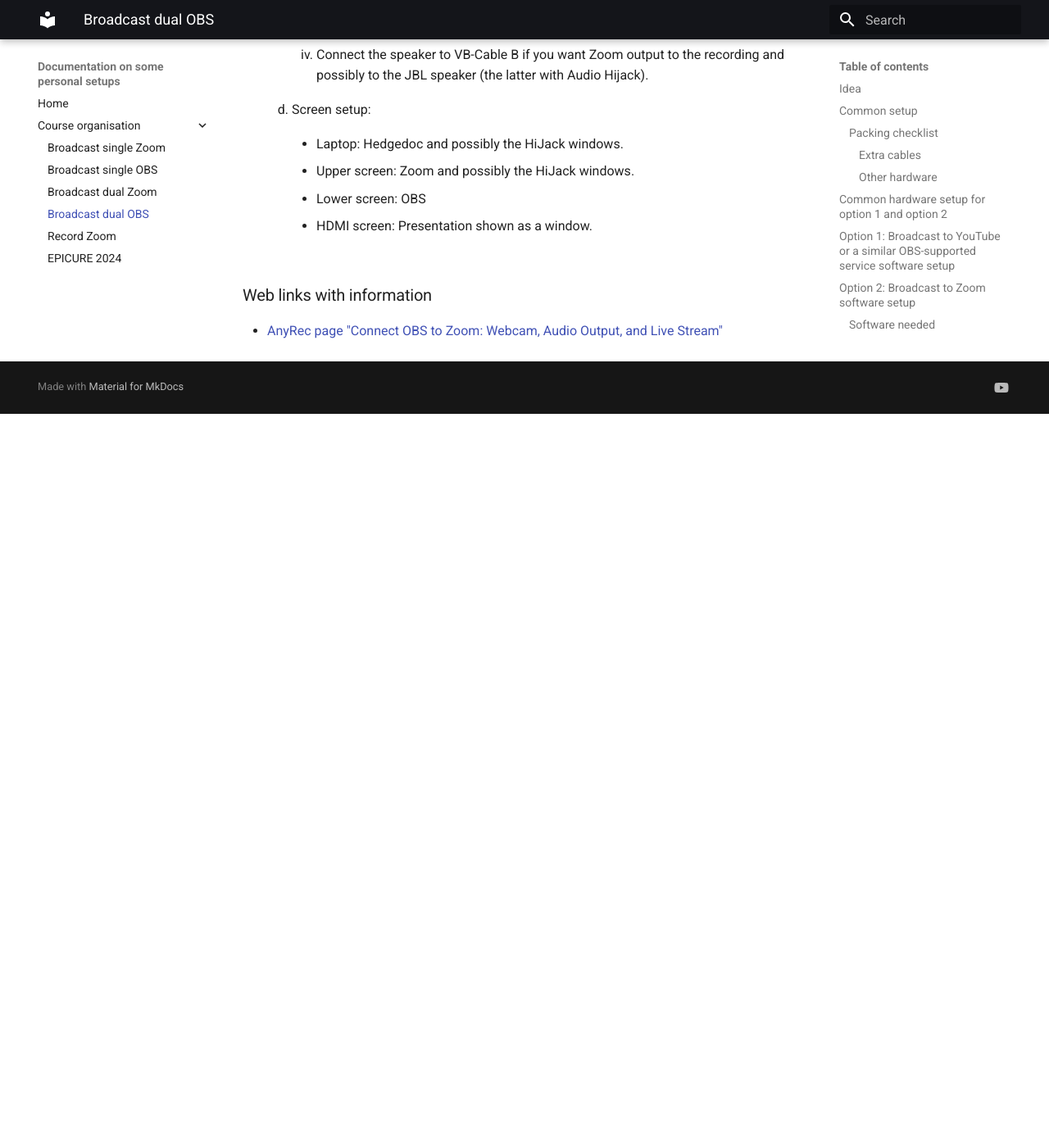
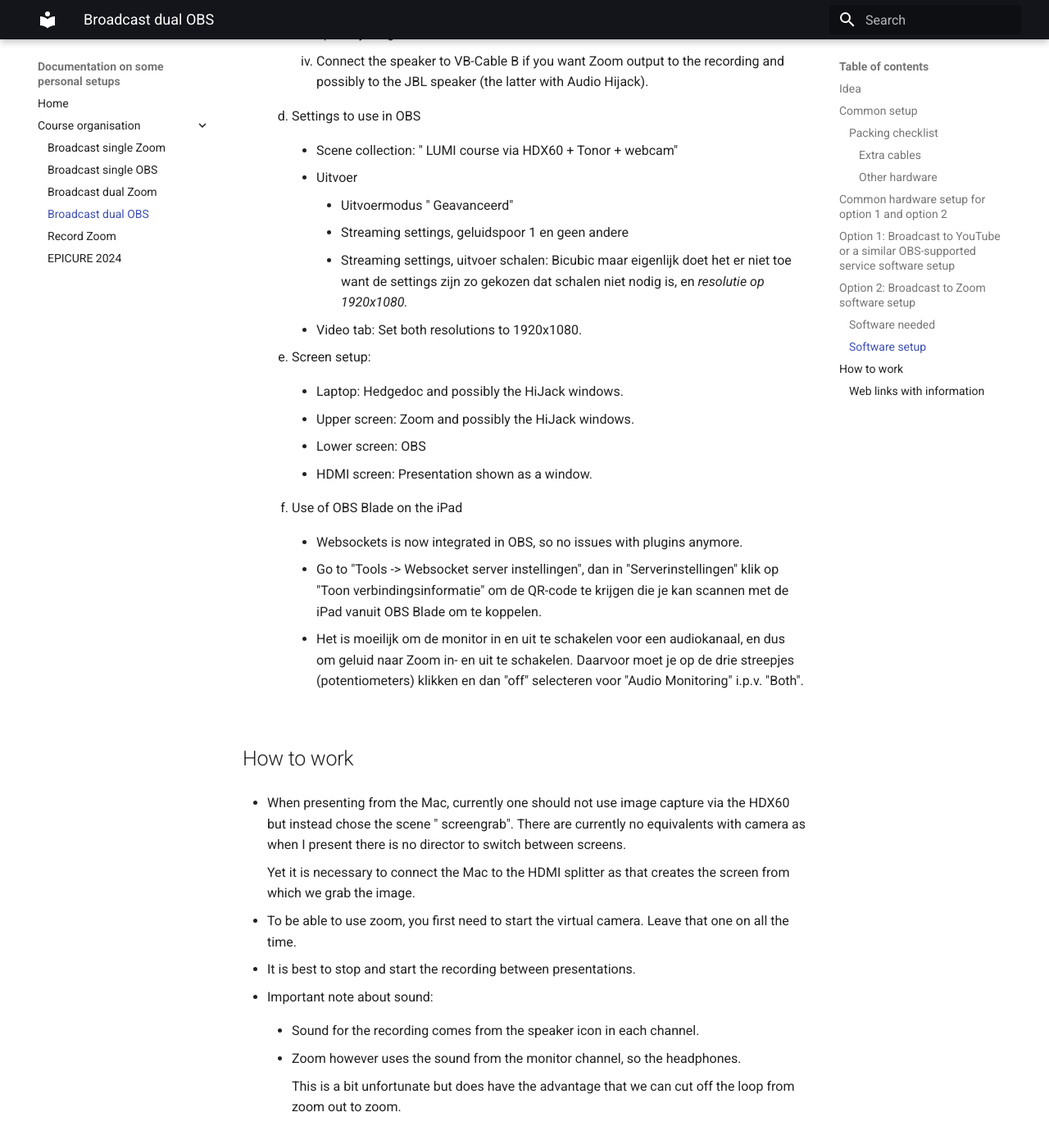
Before and after one commit to klust/PersonalSetupsDocs, an MkDocs documentation site: the page built from docs/Course_organisation/04_Dual_computers_OBS.md, in a window 1280 px wide and 1400 px high, scrolled down 4054 px. Shown: the top 1396 px of the window at 82% size. Built offline with MkDocs 1.6.1 and Material for MkDocs 9.7.7, drawn with Linux system fonts in a browser that asks for light colours; before the commit the page ends 4559 px from its top, so only the background shows below that.

Commit message:
Update on using OBS Blade.

```diff
--- a/docs/Course_organisation/04_Dual_computers_OBS.md
+++ b/docs/Course_organisation/04_Dual_computers_OBS.md
@@ -129,6 +129,7 @@
         at first, but the plugin is built-in in recent macOS versions of OBS.
 
         1.  macOS settings app: Go to "General" → "Login Items & Extensions" → Camera Extensions"
+
         2.  Make sure that this is on. It may make sense to toggle it off and on if the virtual camera
             does not work when you try to activate it in OBS.
 
@@ -161,7 +162,17 @@
         4.  Connect the speaker to VB-Cable B if you want Zoom output to the recording and possibly to the
             JBL speaker (the latter with Audio Hijack).
 
-    4.  Screen setup:
+    4.  Settings to use in OBS
+
+        -   Scene collection: " LUMI course via HDX60 + Tonor + webcam"
+
+        -   Uitvoer
+            -   Uitvoermodus " Geavanceerd"
+            -   Streaming settings,  geluidspoor 1 en geen andere
+            -   Streaming settings, uitvoer schalen: Bicubic maar eigenlijk doet het er niet toe want de settings zijn zo gekozen dat schalen niet nodig is, en *resolutie op 1920x1080.*
+        -   Video tab: Set both resolutions to 1920x1080.
+
+    5.  Screen setup:
 
         -   Laptop: Hedgedoc and possibly the HiJack windows.
 
@@ -171,6 +182,38 @@
 
         -   HDMI screen: Presentation shown as a window.
 
+    6.  Use of OBS Blade on the iPad
+
+        -   Websockets is now integrated in OBS, so no issues with plugins anymore.
+
+        -   Go to "Tools -> Websocket server instellingen", dan in "Serverinstellingen" klik op "Toon verbindingsinformatie" om de QR-code te krijgen die je kan scannen met de iPad vanuit OBS Blade om te koppelen.
+
+        -   Het is moeilijk om de monitor in en uit te schakelen voor een audiokanaal, en dus om geluid naar Zoom in- en uit te schakelen. Daarvoor moet je op de drie streepjes (potentiometers) klikken en dan "off" selecteren voor "Audio Monitoring" i.p.v. "Both".
+
+
+## How to work
+
+-   When presenting from the Mac, currently one should not use image capture via the HDX60 but
+    instead chose the scene " screengrab". There are currently no equivalents with camera as
+    when I present there is no director to switch between screens.
+
+    Yet it is necessary to connect the Mac to the HDMI splitter as that creates the screen from
+    which we grab the image.
+
+-   To be able to use zoom, you first need to start the virtual camera. Leave that one on all the time.
+
+-   It is best to stop and start the recording between presentations.
+
+-   Important note about sound:
+
+    -   Sound for the recording comes from the speaker icon in each channel.
+
+    -   Zoom however uses the sound from the monitor channel, so the headphones.
+
+        This is a bit unfortunate but does have the advantage that we can cut off the loop from zoom out to zoom.
+
+
+
 
 ### Web links with information
 
```
